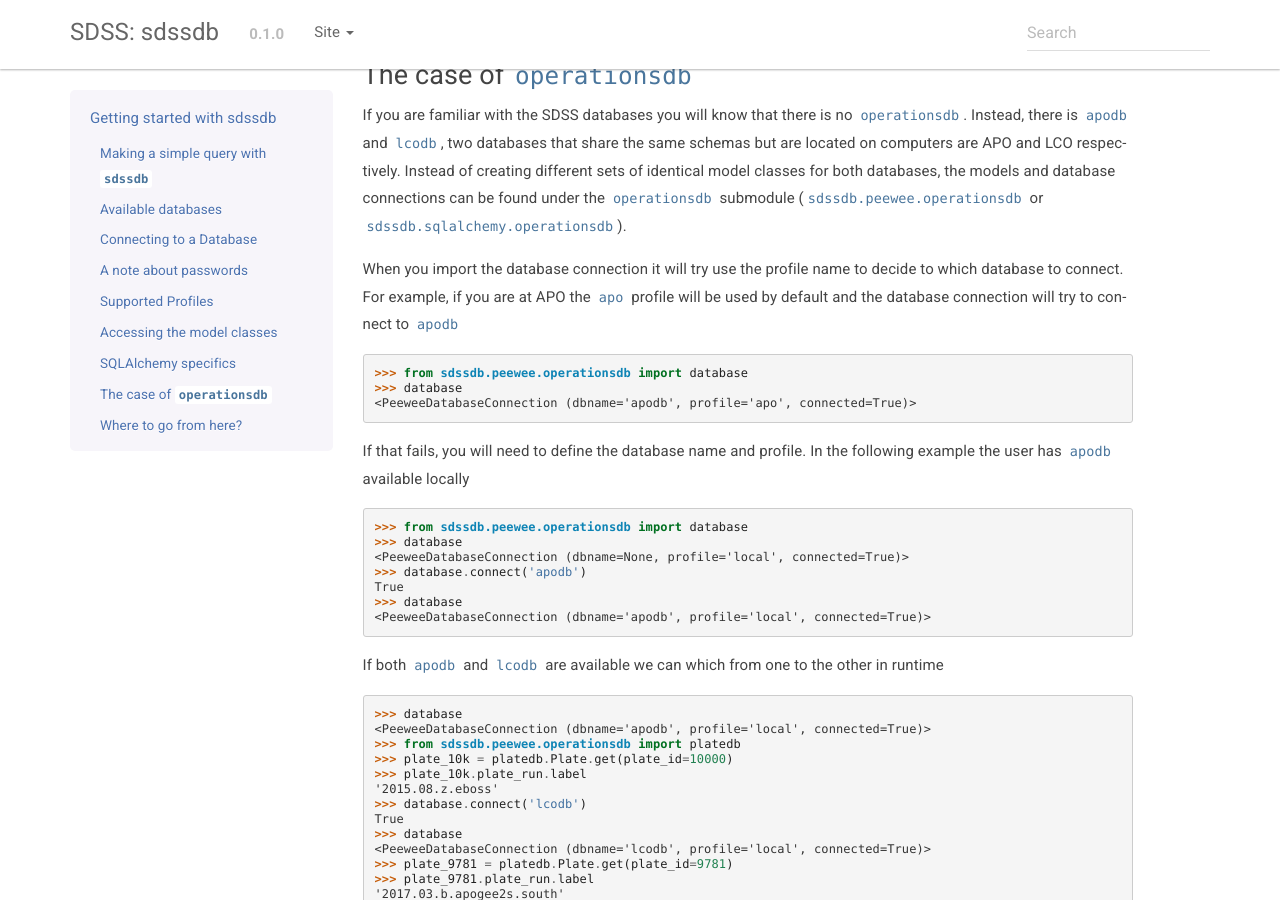
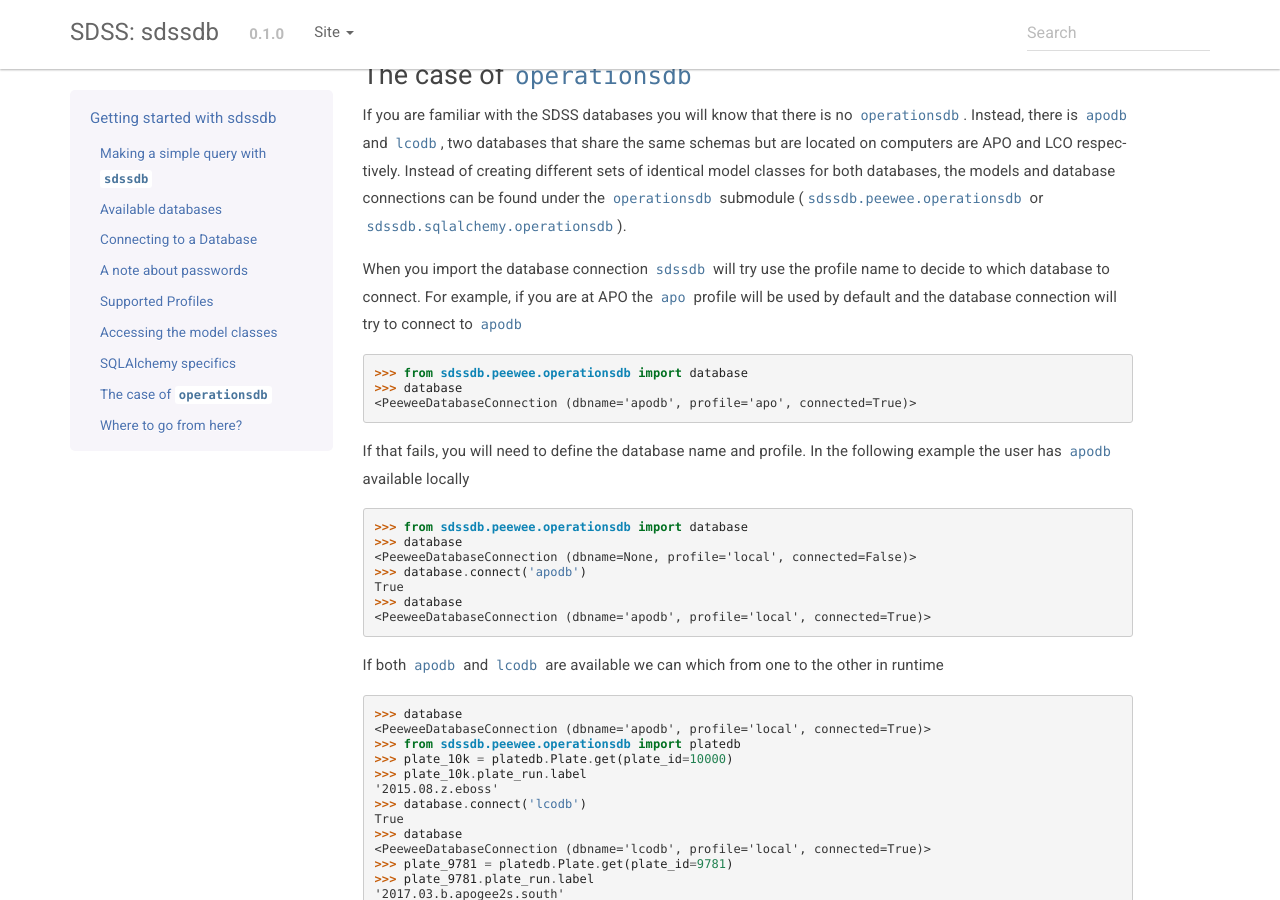
Before and after one commit to sdss/sdssdb, a Sphinx documentation site: the page built from docs/sphinx/intro.rst, in a window 1280 px wide and 900 px high, scrolled down 4671 px. Built offline with Sphinx 7.4.7, drawn with Linux system fonts in a browser that asks for light colours; the version number is read from the project's files by our own code.

Commit message:
A couple doc fixes

```diff
--- a/docs/sphinx/intro.rst
+++ b/docs/sphinx/intro.rst
@@ -242,7 +242,7 @@ The case of ``operationsdb``
 
 If you are familiar with the SDSS databases you will know that there is no ``operationsdb``. Instead, there is ``apodb`` and ``lcodb``, two databases that share the same schemas but are located on computers are APO and LCO respectively. Instead of creating different sets of identical model classes for both databases, the models and database connections can be found under the ``operationsdb`` submodule (``sdssdb.peewee.operationsdb`` or ``sdssdb.sqlalchemy.operationsdb``).
 
-When you import the database connection it will try use the profile name to decide to which database to connect. For example, if you are at APO the ``apo`` profile will be used by default and the database connection will try to connect to ``apodb`` ::
+When you import the database connection ``sdssdb`` will try use the profile name to decide to which database to connect. For example, if you are at APO the ``apo`` profile will be used by default and the database connection will try to connect to ``apodb`` ::
 
     >>> from sdssdb.peewee.operationsdb import database
     >>> database
@@ -252,7 +252,7 @@ If that fails, you will need to define the database name and profile. In the fol
 
     >>> from sdssdb.peewee.operationsdb import database
     >>> database
-    <PeeweeDatabaseConnection (dbname=None, profile='local', connected=True)>
+    <PeeweeDatabaseConnection (dbname=None, profile='local', connected=False)>
     >>> database.connect('apodb')
     True
     >>> database
```
